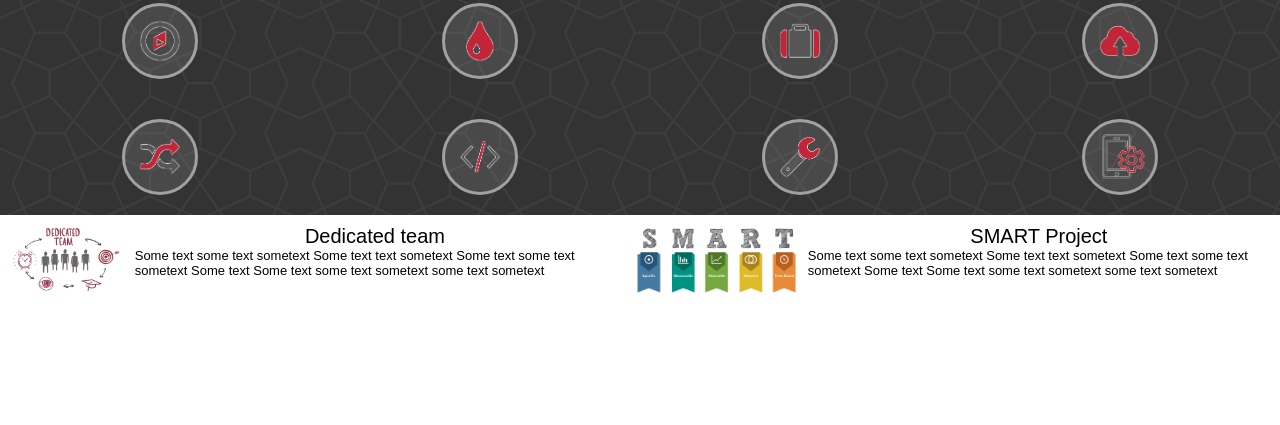
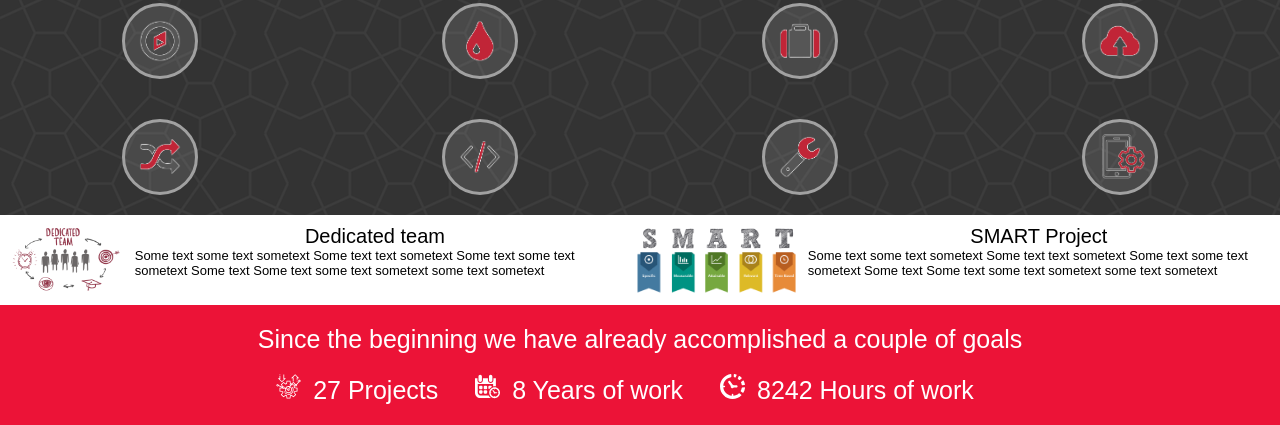
Before and after one commit to bratyslav/taurus-landing, a website: page src/index.html in a window 1280 px wide. Shown: the part 523-948 px from the top of the page. Before the commit the page ends 828 px from the top, so only its background shows below. Drawn offline with Linux system fonts and the light colour scheme.

Commit message:
footer save

```diff
--- a/src/index.html
+++ b/src/index.html
@@ -62,7 +62,23 @@
     </section>
   </main>
 
-  <footer></footer>
+  <footer class="footer">
+    <h2>Since the beginning we have already accomplished a couple of goals</h2>
+    <div class="footer__goals">
+      <span>
+        <img src="../images/projects.svg" alt="icon">
+        27 Projects
+      </span>
+      <span>
+        <img src="../images/date.svg"  alt="icon">
+        8 Years of work
+      </span>
+      <span>
+        <img src="../images/watches.svg"  alt="icon">
+        8242 Hours of work
+      </span>
+    </div>
+  </footer>
 
   <script src="script.js"></script>
 </body>
--- a/src/scss/footer.scss
+++ b/src/scss/footer.scss
@@ -0,0 +1,27 @@
+.footer {
+  padding: 20px 0;
+
+  background-color: #ec1337;
+  color: white;
+
+  & h2 {
+    font-size: 25px;
+    text-align: center;
+  }
+
+  &__goals {
+    text-align: center;
+    padding-top: 20px;
+
+    & span {
+      margin-right: 30px;
+
+      font-size: 25px;
+    }
+
+    & img {
+      width: 25px;
+      margin-right: 5px;
+    }
+  }
+}
--- a/src/scss/main.scss
+++ b/src/scss/main.scss
@@ -6,8 +6,6 @@ body {
   display: none !important;
 }
 
-
-
 @import './normalize.scss';
 @import './header.scss';
 @import './headline.scss';
```
Also changed, not shown: images/date.svg (added), images/projects.svg (added), images/watches.svg (added), src/style.css.
